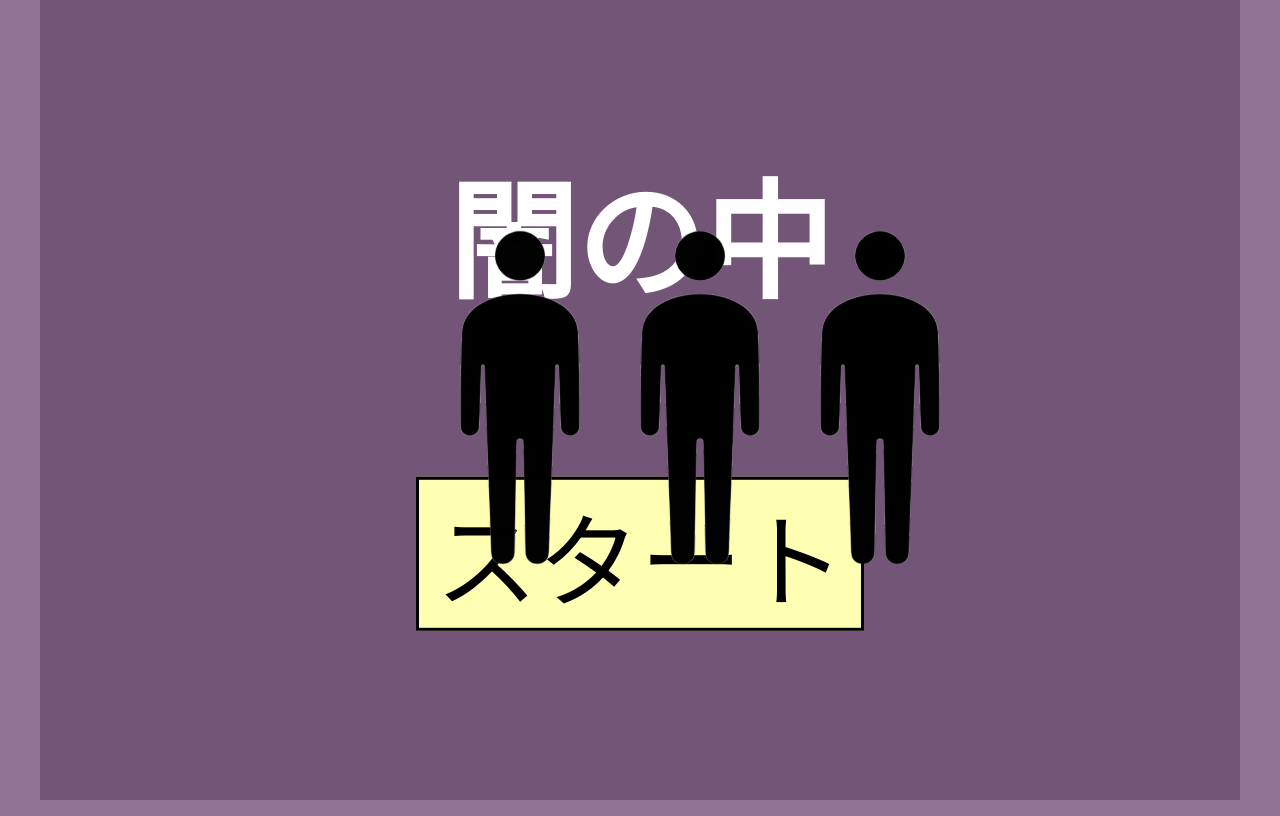
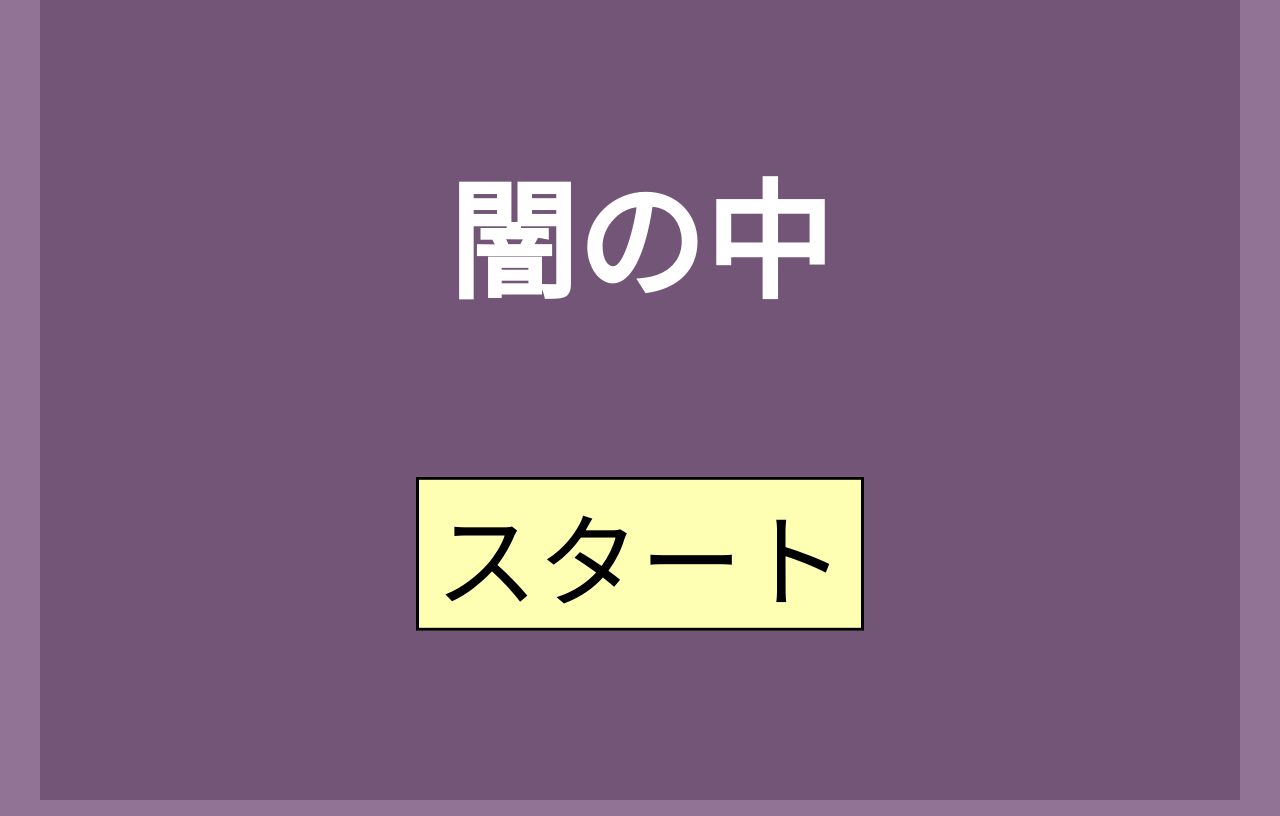
Before and after one commit to ta-kuan/-yaminonaka-, a plain HTML site: page index.html in a window 1280 px wide. Drawn offline with Linux system fonts and the light colour scheme; a web font is replaced by a local one.

Commit message:
Update index.html

```diff
--- a/index.html
+++ b/index.html
@@ -276,8 +276,11 @@
 
       lefttop.classList.add("off");
       player.classList.add("off");
+      yougi1.classList.add("off");
       yougi1r.classList.add("off");
+      yougi2.classList.add("off");
       yougi2r.classList.add("off");
+      yougi3.classList.add("off");
       yougi3r.classList.add("off");
 
       startB.addEventListener("click", function() {
```
